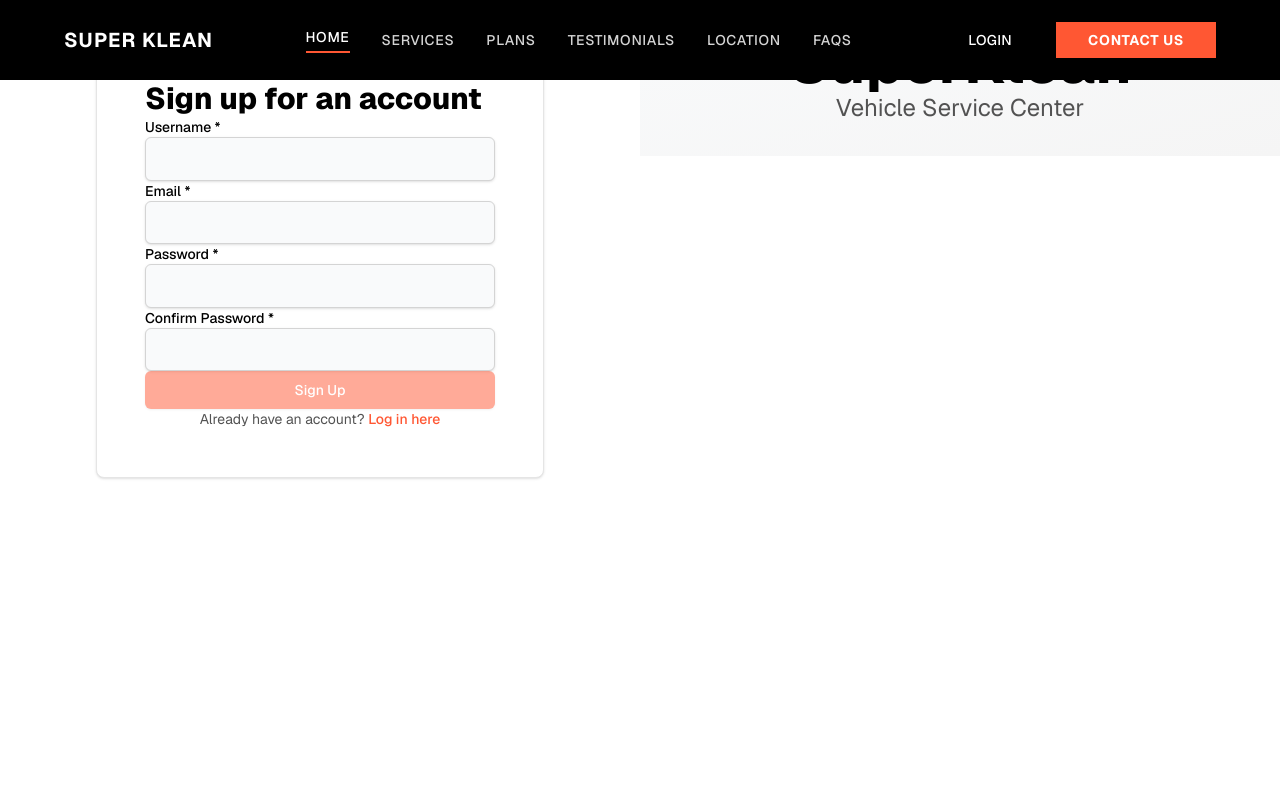
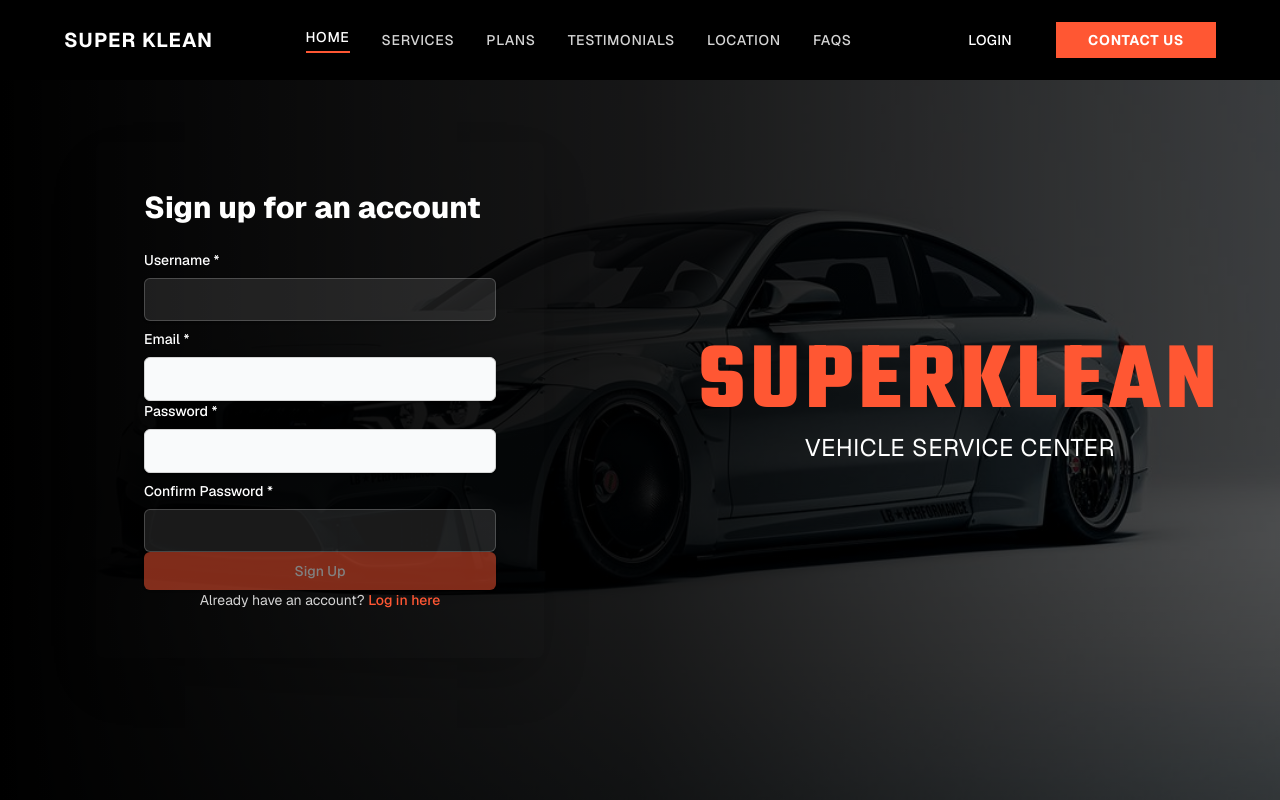
Before and after one commit to NalakaDineshSamarasingha/super-klean-site, a Next.js app: page /signup in a window 1280 px wide. Built offline with nearby package versions, Linux system fonts and the light colour scheme; no server answers.

Commit message:
update UI

```diff
--- a/src/app/api/auth/send-otp/route.ts
+++ b/src/app/api/auth/send-otp/route.ts
@@ -74,7 +74,7 @@ export async function POST(request: NextRequest) {
         return NextResponse.json(
           {
             error:
-              "Failed to send email. Please contact support at itfsu.fitsixes@gmail.com for assistance.",
+              "Failed to send email. Please contact support for assistance.",
           },
           { status: 400 }
         );
--- a/src/app/login/page.tsx
+++ b/src/app/login/page.tsx
@@ -69,20 +69,33 @@ export default function LoginPage() {
   };
 
   return (
-    <div className="h-screen flex flex-col bg-white overflow-hidden">
+    <div className="relative min-h-screen flex flex-col bg-black text-white overflow-hidden">
+      {/* Background Image */}
+      <div className="absolute inset-0">
+        <Image
+          src="/bg.jpg"
+          alt="Vehicle service background"
+          fill
+          className="object-cover opacity-60"
+          priority
+          quality={100}
+        />
+        <div className="absolute inset-0 bg-gradient-to-r from-black via-black/80 to-black/40"></div>
+      </div>
+
       <Navbar />
-      <div className="flex-1 flex md:-mt-24 mb-0">
+      <div className="relative z-10 flex-1 flex items-center">
         {/* Left side - Login Form */}
-        <div className="flex-1 flex items-center justify-center p-8 bg-transparent">
-          <div className="max-w-md w-full space-y-8 p-12 bg-white border border-gray-200 rounded-lg shadow">
-            <h2 className="text-left text-3xl font-extrabold text-black">
+        <div className="flex-1 flex items-center justify-center gap-6 p-8">
+          <div className="max-w-md w-full space-y-8 gap-6 p-12  backdrop-blur-sm  rounded-lg shadow-2xl">
+            <h2 className="text-left text-3xl font-extrabold text-white pb-5">
               Login to your account
             </h2>
-            <form className="space-y-6" onSubmit={(e) => e.preventDefault()}>
-              <div>
+            <form className="space-y-6 flex flex-col gap-6" onSubmit={(e) => e.preventDefault()}>
+              <div className="flex flex-col gap-2">
                 <label
                   htmlFor="identifier"
-                  className="block text-sm font-medium text-black"
+                  className="block text-sm font-medium text-white"
                 >
                   Email or Username
                 </label>
@@ -92,13 +105,13 @@ export default function LoginPage() {
                   value={identifier}
                   onChange={(e) => setIdentifier(e.target.value)}
                   placeholder="Enter your email or username"
-                  className="mt-1 block w-full px-3 py-2 border border-gray-300 rounded-md shadow-sm bg-gray-50 text-gray-900 focus:outline-none focus:ring-[#FF5733] focus:border-[#FF5733]"
+                  className="mt-1 block w-full px-3 py-2 border border-white/20 rounded-md shadow-sm bg-white/10 text-white placeholder-gray-400 focus:outline-none focus:ring-[#FF5733] focus:border-[#FF5733]"
                 />
               </div>
-              <div>
+              <div className="flex flex-col gap-2">
                 <label
                   htmlFor="password"
-                  className="block text-sm font-medium text-black"
+                  className="block text-sm font-medium text-white"
                 >
                   Password
                 </label>
@@ -108,7 +121,7 @@ export default function LoginPage() {
                   value={password}
                   onChange={(e) => setPassword(e.target.value)}
                   placeholder="Enter your password"
-                  className="mt-1 block w-full px-3 py-2 border border-gray-300 rounded-md shadow-sm bg-gray-50 text-gray-900 focus:outline-none focus:ring-[#FF5733] focus:border-[#FF5733]"
+                  className="mt-1 block w-full px-3 py-2 border border-white/20 rounded-md shadow-sm bg-white/10 text-white placeholder-gray-400 focus:outline-none focus:ring-[#FF5733] focus:border-[#FF5733]"
                 />
               </div>
               <button
@@ -121,7 +134,7 @@ export default function LoginPage() {
               </button>
             </form>
             <div className="text-center">
-              <p className="text-sm text-gray-600">
+              <p className="text-sm text-gray-300">
                 Don&apos;t have an account?{" "}
                 <Link
                   href="/signup"
@@ -134,15 +147,11 @@ export default function LoginPage() {
           </div>
         </div>
 
-        {/* Right side - Logo */}
-        <div className="flex-1 hidden md:flex items-center justify-center p-8 bg-transparent">
-          <div className="relative w-full h-192 max-w-4xl">
-            <Image
-              src="/fitsixeslogo.png"
-              alt="Fit Sixes Logo"
-              fill
-              className="object-contain"
-            />
+        {/* Right side - Branding */}
+        <div className="flex-1 hidden md:flex items-center justify-center p-8">
+          <div className="text-center">
+            <h1 className="text-8xl font-bold text-[#FF5733] tracking-wider font-[family-name:var(--font-teko)]">SUPERKLEAN</h1>
+            <p className="text-2xl text-white mt-4 tracking-wide">VEHICLE SERVICE CENTER</p>
           </div>
         </div>
       </div>
--- a/src/app/signup/page.tsx
+++ b/src/app/signup/page.tsx
@@ -2,6 +2,7 @@
 
 import { useState } from "react";
 import Link from "next/link";
+import Image from "next/image";
 import { useRouter } from "next/navigation";
 import axios from "axios";
 import toast from "react-hot-toast";
@@ -215,20 +216,33 @@ export default function SignupPage() {
   };
 
   return (
-    <div className="min-h-screen flex flex-col bg-white">
+    <div className="relative min-h-screen flex flex-col bg-black text-white">
+      {/* Background Image */}
+      <div className="absolute inset-0">
+        <Image
+          src="/bg.jpg"
+          alt="Vehicle service background"
+          fill
+          className="object-cover opacity-60"
+          priority
+          quality={100}
+        />
+        <div className="absolute inset-0 bg-gradient-to-r from-black via-black/80 to-black/40"></div>
+      </div>
+
       <Navbar />
-      <div className="flex-1 flex mb-0">
+      <div className="relative z-10 flex-1 flex items-center py-12">
         {/* Left side - Signup Form */}
-        <div className="flex-1 flex items-start justify-center p-8 bg-transparent">
-          <div className="max-w-md w-full space-y-8 p-12 bg-white border border-gray-200 rounded-lg shadow">
-            <h2 className="text-left text-3xl font-extrabold text-black">
+        <div className="flex-1 flex items-center justify-center p-8">
+          <div className="max-w-md w-full space-y-8 p-12  rounded-lg shadow-2xl">
+            <h2 className="text-left text-3xl font-extrabold text-white pb-6">
               Sign up for an account
             </h2>
             <form className="space-y-6" onSubmit={(e) => e.preventDefault()}>
-              <div>
+              <div className="flex flex-col gap-2">
                 <label
                   htmlFor="username"
-                  className="block text-sm font-medium text-black"
+                  className="block text-sm font-medium text-white"
                 >
                   Username *
                 </label>
@@ -250,14 +264,14 @@ export default function SignupPage() {
                       handleUsernameBlur();
                       setUsernameFocused(false);
                     }}
-                    className={`mt-1 block w-full px-3 py-2 border rounded-md shadow-sm bg-gray-50 text-gray-900 focus:outline-none focus:ring-[#FF5733] focus:border-[#FF5733] ${
+                    className={`mt-1 block w-full px-3 py-2 border rounded-md shadow-sm bg-white/10 text-white placeholder-gray-400 focus:outline-none focus:ring-[#FF5733] focus:border-[#FF5733] ${
                       usernameError
                         ? "border-red-500 focus:ring-red-500 focus:border-red-500"
                         : usernameAvailable === true
                           ? "border-green-500 focus:ring-green-500 focus:border-green-500"
                           : usernameAvailable === false
                             ? "border-red-500 focus:ring-red-500 focus:border-red-500"
-                            : "border-gray-300"
+                            : "border-white/20"
                     }`}
                   />
                   {usernameChecking && (
@@ -318,10 +332,10 @@ export default function SignupPage() {
                   </ul>
                 </div>
               </div>
-              <div>
+              <div className="flex flex-col gap-2">
                 <label
                   htmlFor="email"
-                  className="block text-sm font-medium text-black"
+                  className="block text-sm font-medium text-white"
                 >
                   Email *
                 </label>
@@ -344,10 +358,10 @@ export default function SignupPage() {
                   <p className="mt-1 text-sm text-red-600">{emailError}</p>
                 )}
               </div>
-              <div>
+              <div className="flex flex-col gap-2">
                 <label
                   htmlFor="password"
-                  className="block text-sm font-medium text-black"
+                  className="block text-sm font-medium text-white"
                 >
                   Password *
                 </label>
@@ -427,10 +441,10 @@ export default function SignupPage() {
                   <p className="mt-1 text-sm text-red-600">{passwordError}</p>
                 )}
               </div>
-              <div>
+              <div className="flex flex-col gap-2">
                 <label
                   htmlFor="confirmPassword"
-                  className="block text-sm font-medium text-black"
+                  className="block text-sm font-medium text-white"
                 >
                   Confirm Password *
                 </label>
@@ -439,7 +453,7 @@ export default function SignupPage() {
                   type="password"
                   value={confirmPassword}
                   onChange={(e) => setConfirmPassword(e.target.value)}
-                  className="mt-1 block w-full px-3 py-2 border border-gray-300 rounded-md shadow-sm bg-gray-50 text-gray-900 focus:outline-none focus:ring-[#FF5733] focus:border-[#FF5733]"
+                  className="mt-1 block w-full px-3 py-2 border border-white/20 rounded-md shadow-sm bg-white/10 text-white placeholder-gray-400 focus:outline-none focus:ring-[#FF5733] focus:border-[#FF5733]"
                 />
                 {confirmPassword &&
                   password &&
@@ -453,7 +467,7 @@ export default function SignupPage() {
                 type="button"
                 onClick={handleRegister}
                 disabled={loading || !isFormValid()}
-                className={`w-full flex justify-center py-2 px-4 border border-transparent rounded-md shadow-sm text-sm font-medium text-white bg-[#FF5733] hover:bg-[#E64A2E] focus:outline-none focus:ring-2 focus:ring-offset-2 focus:ring-[#FF5733] disabled:opacity-50 ${
+                className={`w-full flex justify-center py-2 px-4 border border-transparent rounded-md shadow-sm text-sm font-medium text-white bg-[#FF5733] hover:bg-[#E64A2E]  focus:outline-none focus:ring-2 focus:ring-offset-2 focus:ring-[#FF5733] disabled:opacity-50 ${
                   loading || !isFormValid()
                     ? "cursor-not-allowed"
                     : "cursor-pointer"
@@ -463,7 +477,7 @@ export default function SignupPage() {
               </button>
             </form>
             <div className="text-center">
-              <p className="text-sm text-gray-600">
+              <p className="text-sm text-gray-300">
                 Already have an account?{" "}
                 <Link
                   href="/login"
@@ -477,13 +491,10 @@ export default function SignupPage() {
         </div>
 
         {/* Right side - Branding */}
-        <div
-          className="flex-none hidden md:flex items-center justify-center p-8 bg-gradient-to-br from-gray-50 to-gray-100"
-          style={{ height: "100%", width: "50%" }}
-        >
+        <div className="flex-1 hidden md:flex items-center justify-center p-8">
           <div className="text-center">
-            <h1 className="text-6xl font-bold text-black mb-4">SuperKlean</h1>
-            <p className="text-2xl text-gray-600">Vehicle Service Center</p>
+            <h1 className="text-8xl font-bold text-[#FF5733] tracking-wider font-[family-name:var(--font-teko)]">SUPERKLEAN</h1>
+            <p className="text-2xl text-white mt-4 tracking-wide">VEHICLE SERVICE CENTER</p>
           </div>
         </div>
       </div>
```
